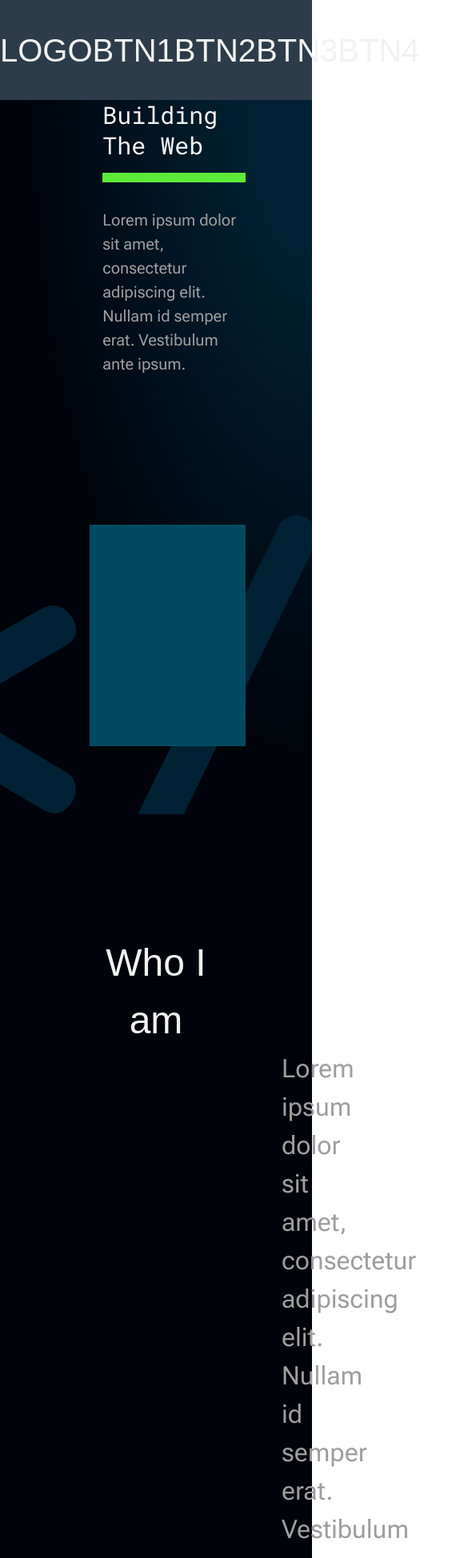
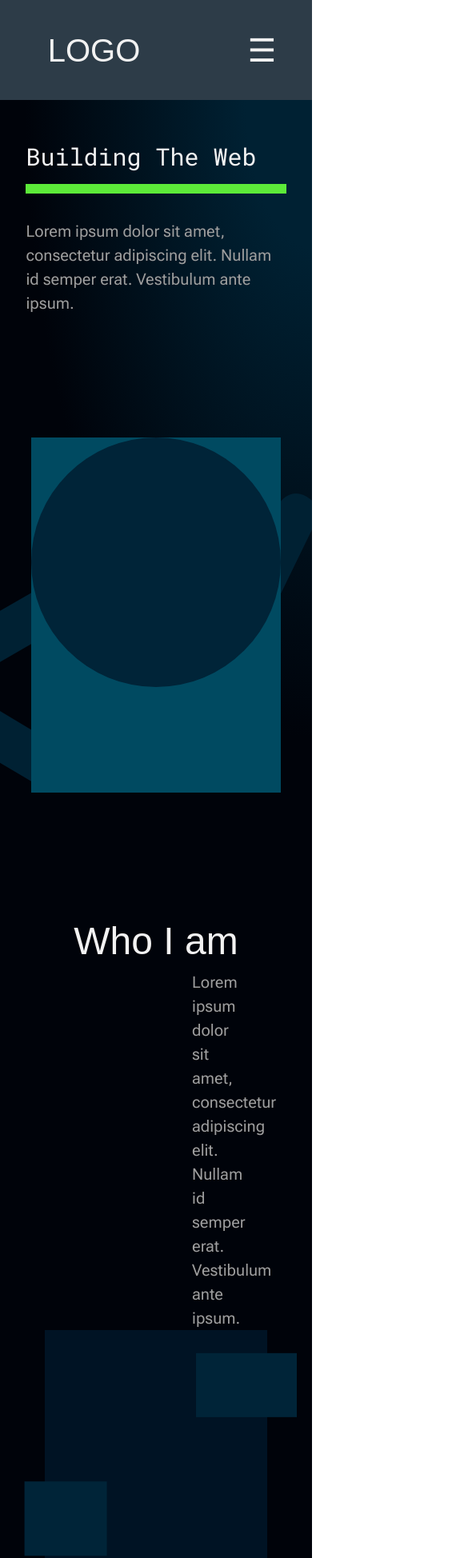
Before and after one commit to DaSmelterSaif/portfolio, a Vue app: page / in a window 390 px wide. Shown: the top 1948 px of the page at 80% size, 585 px wide, since content can reach past the window. Built offline with nearby package versions, Linux system fonts and the light colour scheme; a web font is replaced by a local one.

Commit message:
tweaking for mobile

```diff
--- a/src/components/AboutMeSec.vue
+++ b/src/components/AboutMeSec.vue
@@ -1,13 +1,9 @@
 <script lang="ts">
-import GenericSec from './generic_components/GenericSec.vue';
 
 export default {
     data() {
 
     },
-    components: {
-        GenericSec
-    }
 }
 </script>
 
@@ -17,21 +13,42 @@ export default {
 <!-- I removed @layer base... and it's working now. WHAT THNKAJFHKAJ -->
 
 <template>
-    <GenericSec class="bg-bg-dark w-full min-h-screen flex 2xl:flex-row flex-col">
+    <section id="about-me" class="bg-bg-dark w-full min-h-screen flex 2xl:flex-row flex-col md:px-28 p-0">
         <div class="flex-1"> <!-- bg-amber-300/30 -->
             <h2 class="text-sec-title text-text mt-37.5 2xl:text-left text-center">Who I am</h2>
-            <p class="text-body text-3.5xl text-text-muted 2xl:px-0 2xl:max-w-120 2xl:text-left text-center px-60">
+            <p class="text-body text-body-font text-text-muted 2xl:px-0 2xl:max-w-120 2xl:text-left text-center px-60">
                 Lorem ipsum dolor sit amet, consectetur adipiscing elit. Nullam id semper erat. Vestibulum ante ipsum.
             </p>
         </div>
         <!-- TODO - Make the positioning of the divs (that are to become images) consistent. -->
         <div class="flex-1 flex justify-center items-center"> <!-- bg-emerald-300/30 -->
-            <div class="relative w-126.5 h-142.75 bg-bg">
-                <div class="absolute top-24/32 left-3/32 -translate-1/2 w-46.75 h-42.5 bg-bg-light"></div>
-                <div class="absolute top-7/32 left-29/32 -translate-1/2 w-57.25 h-36.5 bg-bg-light"></div>
+            <div class="relative lg:w-(--image-1-base-w) md:w-(--image-1-md-w) w-(--image-1-sm-w) aspect-506/571 bg-bg">
+                <div
+                    class="absolute top-24/32 left-3/32 -translate-1/2 lg:w-(--image-2-base-w) md:w-(--image-2-md-w) w-(--image-2-sm-w) aspect-11/10 bg-bg-light">
+                </div>
+                <div
+                    class="absolute top-7/32 left-29/32 -translate-1/2 lg:w-(--image-3-base-w) md:w-(--image-3-md-w) w-(--image-3-sm-w) aspect-229/146 bg-bg-light">
+                </div>
             </div>
         </div>
-    </GenericSec>
+    </section>
 </template>
 
-<style scoped></style>
+<style scoped>
+#about-me {
+    --image-1-base-w: 31.625rem;
+    --image-2-base-w: 11.6875rem;
+    --image-3-base-w: 14.3125rem;
+
+    --image-md-scale: 0.75;
+    --image-sm-scale: 0.55;
+
+    --image-1-md-w: calc(var(--image-1-base-w)*var(--image-md-scale));
+    --image-2-md-w: calc(var(--image-2-base-w)*var(--image-md-scale));
+    --image-3-md-w: calc(var(--image-3-base-w)*var(--image-md-scale));
+
+    --image-1-sm-w: calc(var(--image-1-base-w)*var(--image-sm-scale));
+    --image-2-sm-w: calc(var(--image-2-base-w)*var(--image-sm-scale));
+    --image-3-sm-w: calc(var(--image-3-base-w)*var(--image-sm-scale));
+}
+</style>
--- a/src/components/AboutWebsiteSec.vue
+++ b/src/components/AboutWebsiteSec.vue
@@ -11,7 +11,7 @@ export default {
         <div class="w-92.5 h-113.25 bg-bg flex-1"></div>
         <div class="flex-1">
             <h2 class="text-sec-title text-text mb-4">Design of This Website</h2>
-            <p class="text-body text-3.5xl text-text-muted">
+            <p class="text-body text-body-font text-text-muted">
                 Lorem ipsum dolor sit amet, consectetur adipiscing elit. Nullam id semper erat. Vestibulum ante ipsum.
             </p>
         </div>
--- a/src/components/ContactUsSec.vue
+++ b/src/components/ContactUsSec.vue
@@ -10,9 +10,9 @@ export default {
     <!-- TODO (not really idk) - Fix inconsistent padding (here, it's 120, while in GenericSec, it's 20). -->
     <!-- It really only affects zooming in (extremly). It's not really practical, but could infer more
      info on how padding works. -->
-    <section class="flex flex-col items-center justify-center px-120 bg-bg-light h-[85vh]">
+    <section class="flex flex-col items-center justify-center xl:px-120 bg-bg-light h-[85vh]">
         <h2 class="text-sec-title text-text mb-4">Get in Touch</h2>
-        <p class="text-center text-body text-3.5xl text-text-muted mb-3">
+        <p class="text-center text-body text-body-font text-text-muted mb-3">
             Lorem ipsum dolor sit amet, consectetur adipiscing elit. Nullam id semper erat. Vestibulum ante ipsum.
         </p>
         <div class="flex justify-center items-center w-35 h-12 bg-primary rounded-xl text-body">BUTTON</div>
--- a/src/components/FooterSec.vue
+++ b/src/components/FooterSec.vue
@@ -9,9 +9,9 @@ export default {
 <template>
     <footer class="flex flex-row min-h-[35vh] p-15 bg-bg-db-light">
         <div class="flex-1">
-            <p class="text-body text-text text-3.5xl mb-10">LOGO</p><br>
+            <p class="text-body text-body-font text-text mb-10">LOGO</p><br>
             <div>
-                <ul class="text-body text-text text-3.5xl">
+                <ul class="text-body text-text text-body-font">
                     <li class="block pr-10 float-left">Link #1</li>
                     <li class="block px-10 float-left">Link #2</li>
                     <li class="block px-10 float-left">Link #3</li>
--- a/src/components/HeroSec.vue
+++ b/src/components/HeroSec.vue
@@ -1,30 +1,27 @@
 <script lang="ts">
-import GenericSec from './generic_components/GenericSec.vue';
 
 export default {
     data() {
 
     },
-    components: {
-        GenericSec
-    }
 }
 </script>
 
 <template>
     <!-- TODO - Fix vertical alignment (especially when pressing F11). -->
     <!--// TODO - Fix h1 growing more than needed. -->
-    <GenericSec
-        class="grid lg:grid-rows-1 lg:grid-cols-2 grid-rows-2 xll:px-56 relative -z-20 overflow-hidden bg-radial-[at_100%_0%] from-[#002133] from-15% to-bg-dark to-65% min-h-[calc(100vh-125px)]">
+    <section
+        class="grid lg:grid-rows-1 lg:grid-cols-2 grid-rows-auto xll:px-56 lg:px-28 relative -z-20 overflow-hidden bg-radial-[at_100%_0%] from-[#002133] from-15% to-bg-dark to-65% min-h-[calc(100vh-125px)]">
 
-        <div class="flex xl:justify-center items-center lg:justify-start lg:mr-[8.333%] lg:ml-0 ml-[8.333%]">
+        <div
+            class="flex xl:justify-center items-center lg:justify-start lg:mr-[8.333%] lg:ml-0 mx-[8.333vw] lg:min-h-full md:min-h-[75vh] min-h-[50vh]">
             <!-- bg-blue-300/30 -->
             <div class="mb-[12vh] max-w-124 xl:ml-20 lg:ml-5">
                 <div class="border-b-12 border-solid border-primary pb-4">
                     <h1 class="text-title text-text text-[clamp(var(--text-3xl),6vw,var(--text-8xl))] leading-tight">
                         Building The Web</h1>
                 </div> <!-- lg:text-xl xl:text-2xl -->
-                <p class="text-body text-[clamp(var(--text-xl),1.666667vw,var(--text-4xl))] text-text-muted mt-8">
+                <p class="text-body text-body-font text-text-muted mt-8">
                     Lorem ipsum dolor sit
                     amet,
                     consectetur adipiscing
@@ -37,7 +34,8 @@ export default {
         <div class="flex justify-center items-center"> <!-- bg-amber-300/30 -->
             <!-- w-105 -->
             <div
-                class="bg-highlight xll:w-[23vw] 2xl:mt-[7vh] 2xl:ml-[8vw] 2xl:h-auto 2xl:w-97.75 2xl:aspect-391/557 xl:h-auto xl:w-90 xl:aspect-391/557 lg:mt-[13vh] lg:h-66 lg:w-auto lg:aspect-557/391 lg:ml-[6vw] h-auto w-[50vw] aspect-391/557">
+                class="bg-highlight xll:w-[23vw] 2xl:mt-[3vh] 2xl:ml-[8vw] 2xl:h-auto 2xl:w-97.75 2xl:aspect-391/557 xl:h-auto xl:w-90 xl:aspect-391/557 lg:mt-[9vh] lg:w-90 lg:h-auto lg:aspect-391/557 lg:ml-[6vw] md:w-[70vw] h-auto w-[80vw] m-0 aspect-391/557">
+                <div class="bg-bg-light w-full aspect-square rounded-full"></div>
             </div>
             <!-- 2xl:ml-[20vw] -->
         </div>
@@ -45,7 +43,7 @@ export default {
         <p class="absolute -bottom-57 -left-37 -z-10 select-none quicksand-font text-[32rem] text-[#002133]">
             &#60;&#47;&#62;
         </p>
-    </GenericSec>
+    </section>
 </template>
 
 <style scoped></style>
--- a/src/components/NavBar.vue
+++ b/src/components/NavBar.vue
@@ -1,18 +1,24 @@
 <script lang="ts">
 export default {
     data() {
-
+        return {
+            hamburgerOpen: false,
+        }
     },
 }
 </script>
 
 <template>
+    <!-- TODO - Change hamburger icon. -->
     <nav class="flex flex-row w-full h-31.25 bg-bg-db-light text-text select-none">
-        <a href="#" class="text-nav-link w-58.75 flex justify-center items-center text-[40px]">LOGO</a>
-        <a href="#" class="text-nav-link flex-1 flex justify-center items-center text-[40px]">BTN1</a>
-        <a href="#" class="text-nav-link flex-1 flex justify-center items-center text-[40px]">BTN2</a>
-        <a href="#" class="text-nav-link flex-1 flex justify-center items-center text-[40px]">BTN3</a>
-        <a href="#" class="text-nav-link flex-1 flex justify-center items-center text-[40px]">BTN4</a>
+        <a href="#" class="text-nav-link w-58.75 flex justify-center items-center text-[2.5rem]">LOGO</a>
+        <div class="md:flex flex-row hidden flex-1">
+            <a href="#" class="text-nav-link flex-1 flex justify-center items-center text-[2.5rem]">BTN1</a>
+            <a href="#" class="text-nav-link flex-1 flex justify-center items-center text-[2.5rem]">BTN2</a>
+            <a href="#" class="text-nav-link flex-1 flex justify-center items-center text-[2.5rem]">BTN3</a>
+            <a href="#" class="text-nav-link flex-1 flex justify-center items-center text-[2.5rem]">BTN4</a>
+        </div>
+        <button class="text-nav-link text-[2.5rem] md:hidden inline-block ml-auto w-31.25">☰</button>
     </nav>
 </template>
 
--- a/src/components/SkillsSec.vue
+++ b/src/components/SkillsSec.vue
@@ -14,7 +14,7 @@ export default {
                 <div class="flex flex-col items-center">
                     <div class="w-24 h-24 bg-bg rounded-full mb-8"></div>
                     <h3 class="text-sub-title text-text mb-4">Skill #1</h3>
-                    <p class="text-body text-3.5xl text-text-muted text-center">
+                    <p class="text-body text-body-font text-text-muted text-center">
                         Lorem ipsum dolor sit amet, consectetur adipiscing elit. Nullam id semper erat. Vestibulum ante
                         ipsum.
                     </p>
@@ -22,7 +22,7 @@ export default {
                 <div class="flex flex-col items-center">
                     <div class="w-24 h-24 bg-bg rounded-full mb-8"></div>
                     <h3 class="text-sub-title text-text mb-4">Skill #2</h3>
-                    <p class="text-body text-3.5xl text-text-muted text-center">
+                    <p class="text-body text-body-font text-text-muted text-center">
                         Lorem ipsum dolor sit amet, consectetur adipiscing elit. Nullam id semper erat. Vestibulum ante
                         ipsum.
                     </p>
@@ -30,7 +30,7 @@ export default {
                 <div class="flex flex-col items-center">
                     <div class="w-24 h-24 bg-bg rounded-full mb-8"></div>
                     <h3 class="text-sub-title text-text mb-4">Skill #3</h3>
-                    <p class="text-body text-3.5xl text-text-muted text-center">
+                    <p class="text-body text-body-font text-text-muted text-center">
                         Lorem ipsum dolor sit amet, consectetur adipiscing elit. Nullam id semper erat. Vestibulum ante
                         ipsum.
                     </p>
--- a/src/components/generic_components/GenericSec.vue
+++ b/src/components/generic_components/GenericSec.vue
@@ -7,7 +7,7 @@ export default {
 </script>
 
 <template>
-    <section class="px-28">
+    <section class="md:px-28 p-0">
         <slot />
     </section>
 </template>
--- a/src/style.css
+++ b/src/style.css
@@ -28,6 +28,8 @@
   --breakpoint-xll: 120rem;
 
   --text-3_5xl: 2rem;
+
+  --text-body-font: clamp(var(--text-xl), 1.666667vw, var(--text-4xl));
 }
 
 /* TODO - Remove font-size attributes */
```
Also changed, not shown: src/components/ProjectsSec.vue (+4 -4 lines).
